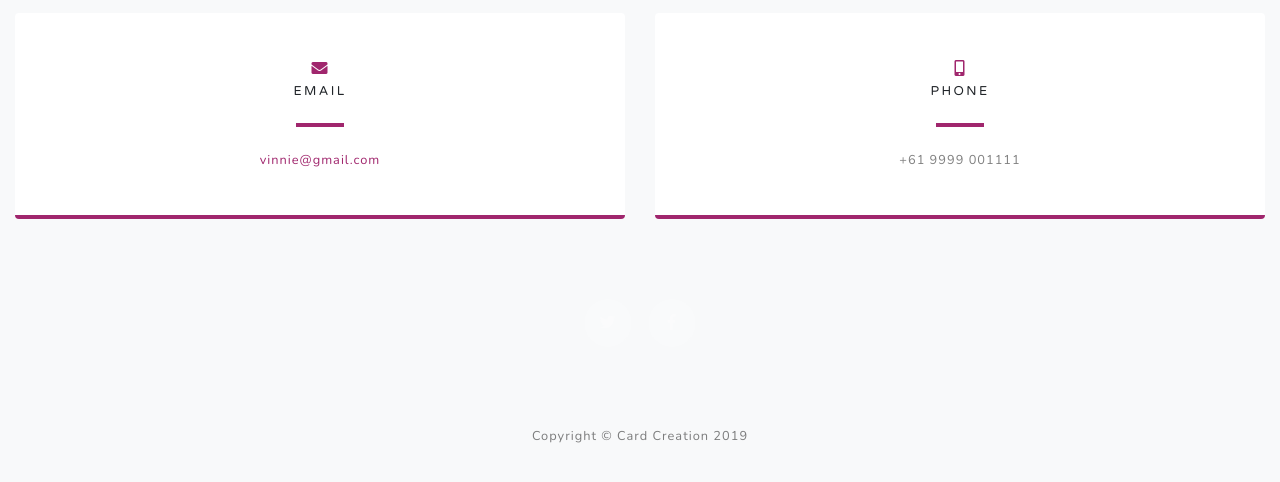
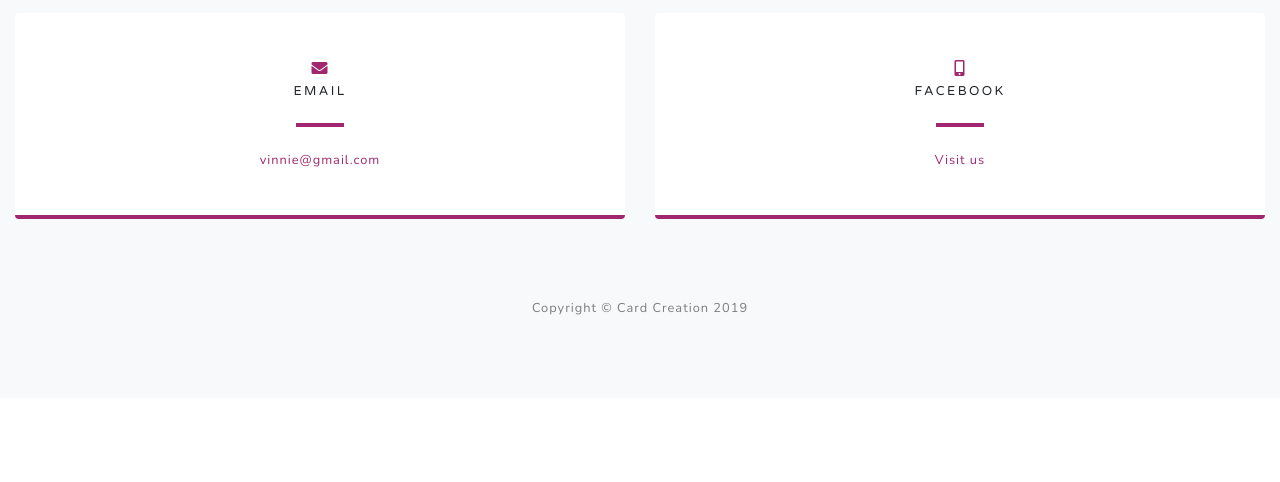
Before and after one commit to emily-hoang/cards-by-vinnie, a plain HTML site: page index.html in a window 1280 px wide. Shown: the part 6244-6726 px from the top of the page. After the commit the page ends 6642 px from the top, so only its background shows below. Drawn offline with nearby package versions, Linux system fonts and the light colour scheme; a web font is replaced by a local one.

Commit message:
modified index.html

```diff
--- a/index.html
+++ b/index.html
@@ -8,7 +8,7 @@
   <meta name="description" content="">
   <meta name="author" content="">
 
-  <title>Card Creation</title>
+  <title>Card Creations</title>
 
   <!-- Bootstrap core CSS -->
   <link href="vendor/bootstrap/css/bootstrap.min.css" rel="stylesheet">
@@ -21,13 +21,6 @@
   <!-- Custom styles for this template -->
   <link href="css/grayscale.css" rel="stylesheet">
   <link href="https://fonts.googleapis.com/css?family=Akronim" rel="stylesheet">
-  <style>
-    a:hover {
-      color: pink;
-    }
-  </style>
-
-
 </head>
 
 <body id="page-top">
@@ -212,23 +205,13 @@
           <div class="card py-4 h-100">
             <div class="card-body text-center">
               <i class="fas fa-mobile-alt text-primary mb-2"></i>
-              <h4 class="text-uppercase m-0">Phone</h4>
+              <h4 class="text-uppercase m-0">Facebook</h4>
               <hr class="my-4">
-              <div class="small text-black-50">+61 9999 001111</div>
+              <div class="small text-black-50"><a href="https://www.facebook.com/Card-Creations-389397558334093/">Visit us</a></div>
             </div>
           </div>
         </div>
       </div>
-
-      <div class="social d-flex justify-content-center">
-        <a href="#" class="mx-2">
-          <i class="fab fa-twitter"></i>
-        </a>
-        <a href="#" class="mx-2">
-          <i class="fab fa-facebook-f"></i>
-        </a>
-      </div>
-
     </div>
   </section>
 
```
